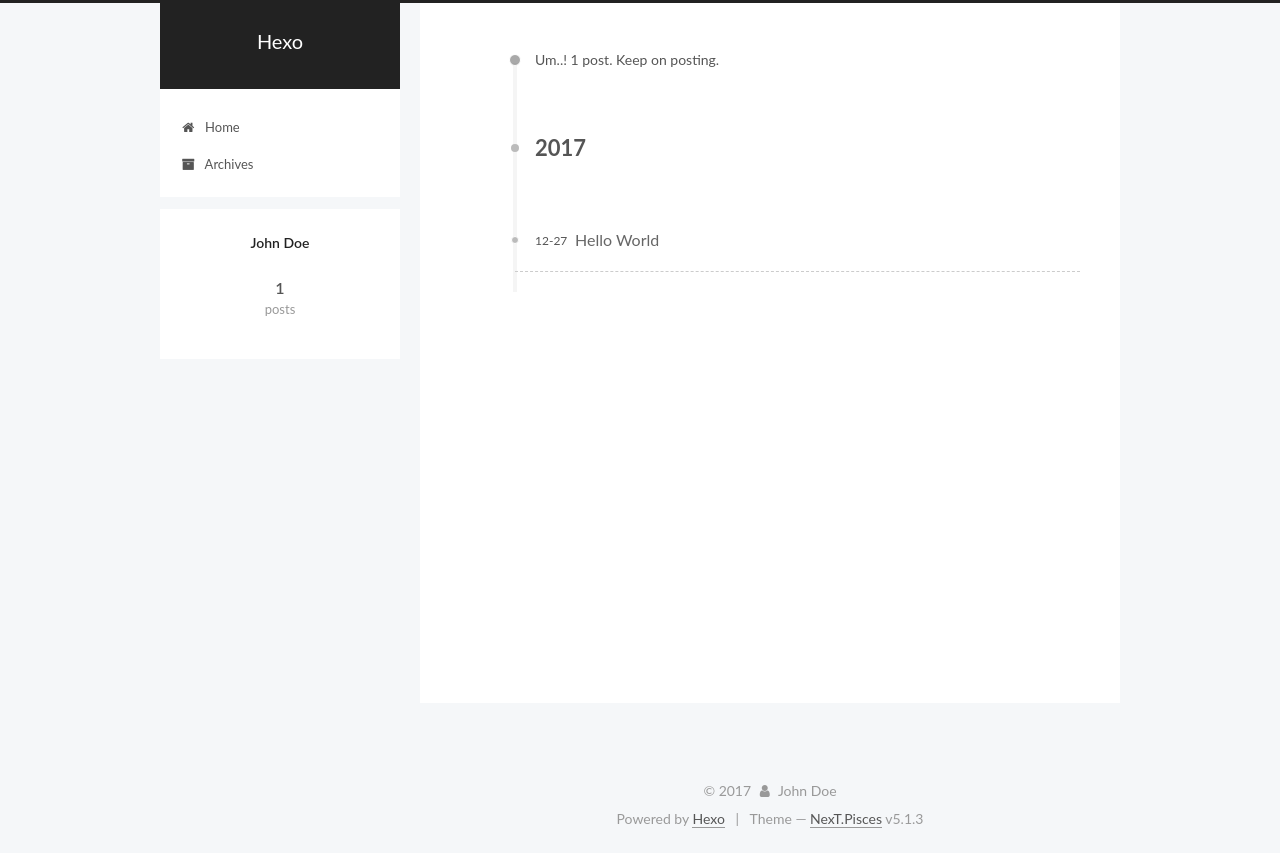
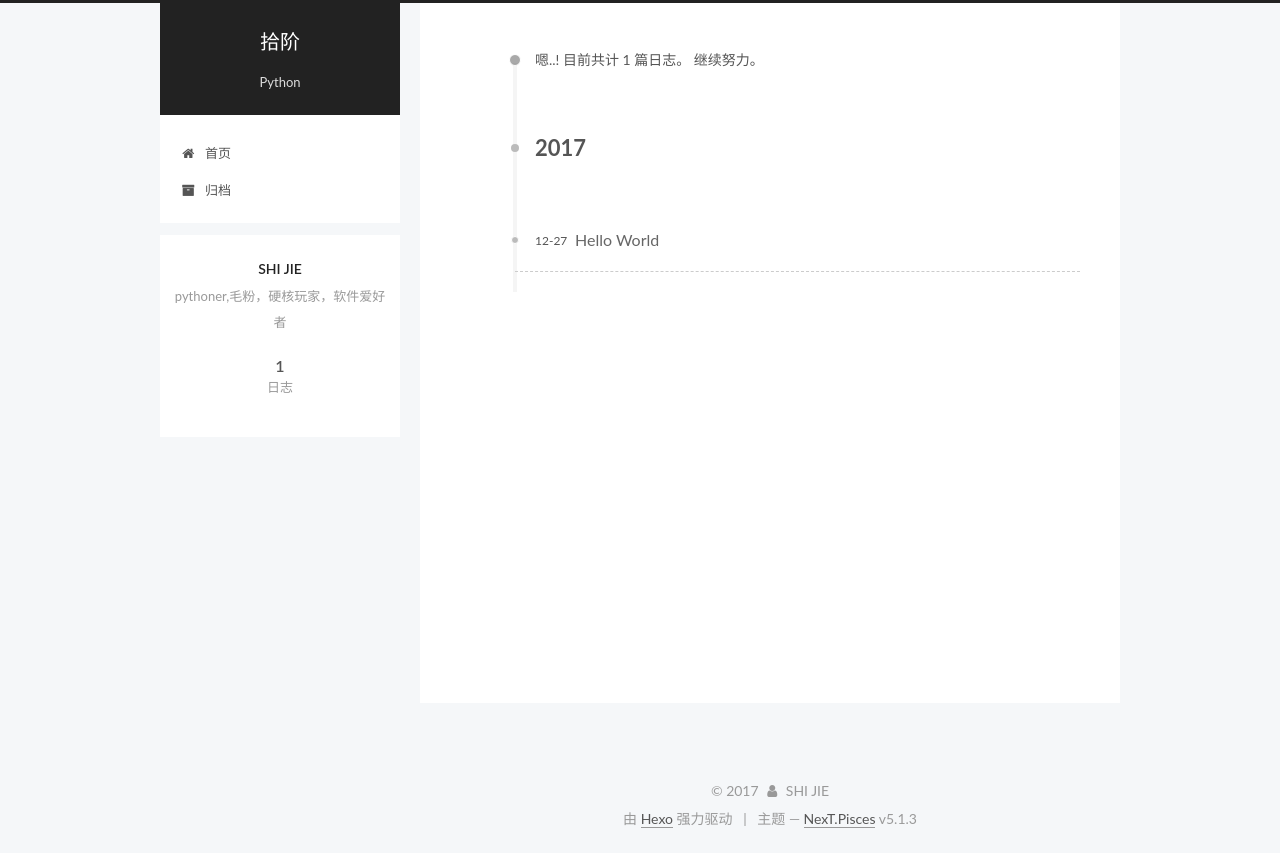
Before and after one commit to blackattacker/blackattacker.github.io, a plain HTML site: page archives/2017/12/index.html in a window 1280 px wide. Drawn offline with Linux system fonts and the light colour scheme.

Commit message:
Site updated: 2017-12-27 23:44:34

```diff
--- a/archives/2017/12/index.html
+++ b/archives/2017/12/index.html
@@ -5,7 +5,7 @@
 
 
 
-<html class="theme-next pisces use-motion" lang="">
+<html class="theme-next pisces use-motion" lang="zh-Hans">
 <head>
   <meta charset="UTF-8"/>
 <meta http-equiv="X-UA-Compatible" content="IE=edge" />
@@ -79,12 +79,16 @@
 
 
 
+<meta name="description" content="pythoner,毛粉，硬核玩家，软件爱好者">
 <meta property="og:type" content="website">
-<meta property="og:title" content="Hexo">
+<meta property="og:title" content="拾阶">
 <meta property="og:url" content="http://yoursite.com/archives/2017/12/index.html">
-<meta property="og:site_name" content="Hexo">
+<meta property="og:site_name" content="拾阶">
+<meta property="og:description" content="pythoner,毛粉，硬核玩家，软件爱好者">
+<meta property="og:locale" content="zh-Hans">
 <meta name="twitter:card" content="summary">
-<meta name="twitter:title" content="Hexo">
+<meta name="twitter:title" content="拾阶">
+<meta name="twitter:description" content="pythoner,毛粉，硬核玩家，软件爱好者">
 
 
 
@@ -100,7 +104,7 @@
     motion: {"enable":true,"async":false,"transition":{"post_block":"fadeIn","post_header":"slideDownIn","post_body":"slideDownIn","coll_header":"slideLeftIn","sidebar":"slideUpIn"}},
     duoshuo: {
       userId: '0',
-      author: 'Author'
+      author: '博主'
     },
     algolia: {
       applicationID: '',
@@ -120,7 +124,7 @@
 
 
 
-  <title>Archive | Hexo</title>
+  <title>归档 | 拾阶</title>
 
 
 
@@ -132,7 +136,7 @@
 
 </head>
 
-<body itemscope itemtype="http://schema.org/WebPage" lang="">
+<body itemscope itemtype="http://schema.org/WebPage" lang="zh-Hans">
 
 
 
@@ -150,12 +154,12 @@
     <div class="custom-logo-site-title">
       <a href="/"  class="brand" rel="start">
         <span class="logo-line-before"><i></i></span>
-        <span class="site-title">Hexo</span>
+        <span class="site-title">拾阶</span>
         <span class="logo-line-after"><i></i></span>
       </a>
     </div>
 
-        <p class="site-subtitle"></p>
+        <p class="site-subtitle">Python</p>
 
   </div>
 
@@ -180,7 +184,7 @@
 
               <i class="menu-item-icon fa fa-fw fa-home"></i> <br />
 
-            Home
+            首页
           </a>
         </li>
 
@@ -190,7 +194,7 @@
 
               <i class="menu-item-icon fa fa-fw fa-archive"></i> <br />
 
-            Archives
+            归档
           </a>
         </li>
 
@@ -226,7 +230,7 @@
 
 
 
-        Um..! 1 post. Keep on posting.
+        嗯..! 目前共计 1 篇日志。 继续努力。
       </span>
 
 
@@ -313,8 +317,8 @@
         <div class="site-overview">
           <div class="site-author motion-element" itemprop="author" itemscope itemtype="http://schema.org/Person">
 
-              <p class="site-author-name" itemprop="name">John Doe</p>
-              <p class="site-description motion-element" itemprop="description"></p>
+              <p class="site-author-name" itemprop="name">SHI JIE</p>
+              <p class="site-description motion-element" itemprop="description">pythoner,毛粉，硬核玩家，软件爱好者</p>
           </div>
 
           <nav class="site-state motion-element">
@@ -325,7 +329,7 @@
                 <a href="/archives/">
 
                   <span class="site-state-item-count">1</span>
-                  <span class="site-state-item-name">posts</span>
+                  <span class="site-state-item-name">日志</span>
                 </a>
               </div>
 
@@ -371,13 +375,13 @@
   <span class="with-love">
     <i class="fa fa-user"></i>
   </span>
-  <span class="author" itemprop="copyrightHolder">John Doe</span>
+  <span class="author" itemprop="copyrightHolder">SHI JIE</span>
 
 
 </div>
 
 
-  <div class="powered-by">Powered by <a class="theme-link" target="_blank" href="https://hexo.io">Hexo</a></div>
+  <div class="powered-by">由 <a class="theme-link" target="_blank" href="https://hexo.io">Hexo</a> 强力驱动</div>
 
 
 
@@ -385,7 +389,7 @@
 
 
 
-  <div class="theme-info">Theme &mdash; <a class="theme-link" target="_blank" href="https://github.com/iissnan/hexo-theme-next">NexT.Pisces</a> v5.1.3</div>
+  <div class="theme-info">主题 &mdash; <a class="theme-link" target="_blank" href="https://github.com/iissnan/hexo-theme-next">NexT.Pisces</a> v5.1.3</div>
 
 
 
--- a/css/main.css
+++ b/css/main.css
@@ -1823,7 +1823,7 @@ pre .javascript .function {
   width: 4px;
   height: 4px;
   border-radius: 50%;
-  background: #ece852;
+  background: #00ff82;
 }
 .links-of-blogroll {
   font-size: 13px;
```
Also changed, not shown: 2017/12/27/hello-world/index.html (+22 -21 lines), archives/2017/index.html (+22 -18 lines), archives/index.html (+22 -18 lines), index.html (+25 -21 lines).
